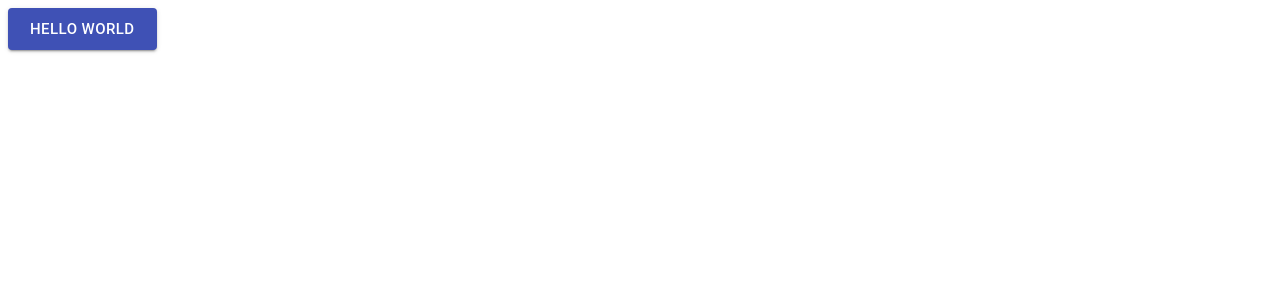
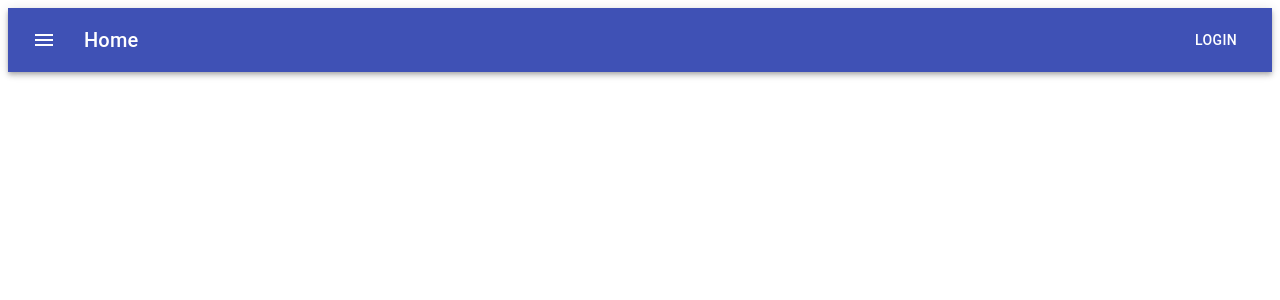
Before and after one commit to mathletedev/corsynx, a React (Create React App) app: page / in a window 1280 px wide. Shown: the top 300 px of the page. Built offline with nearby package versions, Linux system fonts and the light colour scheme.

Commit message:
Navigation bar and drawer

```diff
--- a/public/index.html
+++ b/public/index.html
@@ -3,7 +3,10 @@
 <html lang="en">
 	<head>
 		<meta charset="utf-8" />
-		<meta name="viewport" content="width=device-width, initial-scale=1" />
+		<meta
+			name="viewport"
+			content="minimum-scale=1, initial-scale=1, width=device-width"
+		/>
 		<meta name="theme-color" content="#000000" />
 		<title>Corsynx</title>
 	</head>
--- a/src/App.tsx
+++ b/src/App.tsx
@@ -1,16 +1,6 @@
-import Button from "@material-ui/core/Button";
 import React from "react";
+import { NavBar } from "./NavBar";
 
-function App() {
-	return (
-		<div className="App">
-			<header className="App-header">
-				<Button size="large" variant="contained" color="primary">
-					Hello World
-				</Button>
-			</header>
-		</div>
-	);
-}
-
-export default App;
+export default () => {
+	return <NavBar />;
+};
--- /dev/null
+++ b/src/NavBar.tsx
@@ -0,0 +1,53 @@
+import {
+	AppBar,
+	Button,
+	IconButton,
+	Toolbar,
+	Typography
+} from "@material-ui/core";
+import { createStyles, makeStyles, Theme } from "@material-ui/core/styles";
+import { Menu as MenuIcon } from "@material-ui/icons";
+import React from "react";
+import { NavDrawer } from "./NavDrawer";
+
+const useStyles = makeStyles((theme: Theme) =>
+	createStyles({
+		root: {
+			flexGrow: 1
+		},
+		menuButton: {
+			marginRight: theme.spacing(2)
+		},
+		title: {
+			flexGrow: 1
+		}
+	})
+);
+
+export const NavBar: React.FC = () => {
+	const classes = useStyles();
+	const [open, setOpen] = React.useState(false);
+
+	return (
+		<div className={classes.root}>
+			<AppBar position="static">
+				<Toolbar>
+					<IconButton
+						edge="start"
+						className={classes.menuButton}
+						color="inherit"
+						aria-label="menu"
+						onClick={() => setOpen(true)}
+					>
+						<MenuIcon />
+					</IconButton>
+					<Typography variant="h6" className={classes.title}>
+						Home
+					</Typography>
+					<Button color="inherit">Login</Button>
+				</Toolbar>
+				<NavDrawer open={open} setOpen={setOpen} />
+			</AppBar>
+		</div>
+	);
+};
--- /dev/null
+++ b/src/NavDrawer.tsx
@@ -0,0 +1,46 @@
+import {
+	Drawer,
+	ListItem,
+	ListItemIcon,
+	ListItemText
+} from "@material-ui/core";
+import { makeStyles } from "@material-ui/core/styles";
+import React from "react";
+import { ROUTES } from "./routeList";
+
+interface Props {
+	open: boolean;
+	setOpen: React.Dispatch<React.SetStateAction<boolean>>;
+}
+
+const useStyles = makeStyles({
+	list: {
+		width: 250
+	}
+});
+
+export const NavDrawer: React.FC<Props> = ({ open, setOpen }) => {
+	const classes = useStyles();
+
+	return (
+		<div>
+			<Drawer open={open} onClose={() => setOpen(false)}>
+				<div className={classes.list} role="presentation">
+					{ROUTES.map((route) => (
+						<ListItem
+							button
+							onClick={() => {
+								setOpen(false);
+								// ! Redirect to route.path
+							}}
+							key={route.name}
+						>
+							<ListItemIcon>{route.icon}</ListItemIcon>
+							<ListItemText primary={route.name} />
+						</ListItem>
+					))}
+				</div>
+			</Drawer>
+		</div>
+	);
+};
--- /dev/null
+++ b/src/routeList.tsx
@@ -0,0 +1,47 @@
+import {
+	Assignment as AssignmentIcon,
+	Functions as FunctionsIcon,
+	Gesture as GestureIcon,
+	Home as HomeIcon,
+	Notes as NotesIcon,
+	Schedule as ScheduleIcon
+} from "@material-ui/icons";
+
+interface DrawerRoute {
+	name: string;
+	path: string;
+	icon: JSX.Element;
+}
+
+export const ROUTES: DrawerRoute[] = [
+	{
+		name: "Home",
+		path: "/home",
+		icon: <HomeIcon />
+	},
+	{
+		name: "Schedule",
+		path: "/schedule",
+		icon: <ScheduleIcon />
+	},
+	{
+		name: "Assignments",
+		path: "/assignments",
+		icon: <AssignmentIcon />
+	},
+	{
+		name: "Calculator",
+		path: "/calculator",
+		icon: <FunctionsIcon />
+	},
+	{
+		name: "Notes",
+		path: "/notes",
+		icon: <NotesIcon />
+	},
+	{
+		name: "Sketchpad",
+		path: "/sketch",
+		icon: <GestureIcon />
+	}
+];
--- a/tsconfig.json
+++ b/tsconfig.json
@@ -16,5 +16,6 @@
 		"noEmit": true,
 		"jsx": "react-jsx"
 	},
-	"include": ["src"]
+	"include": ["src"],
+	"exclude": ["node_modules"]
 }
```
Also changed, not shown: package.json (+8 -6 lines), 1 other file (tests, documents, lock files or other folders).
